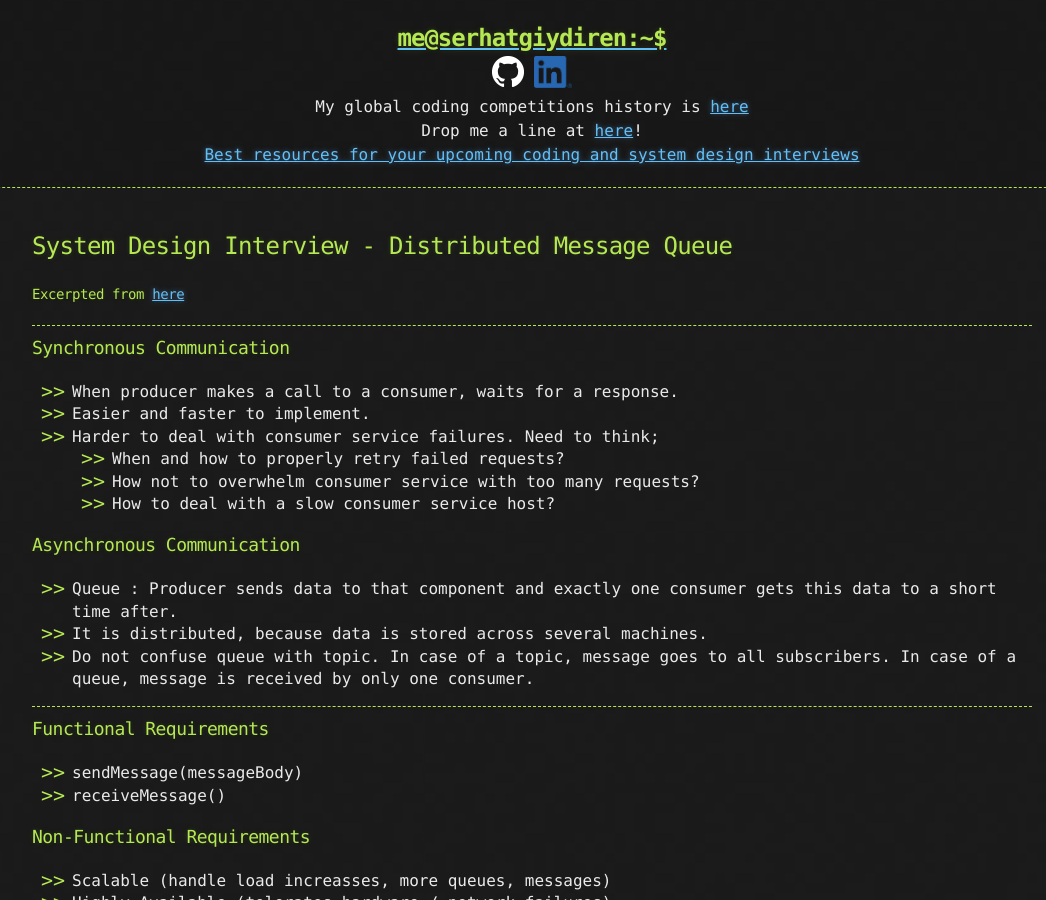
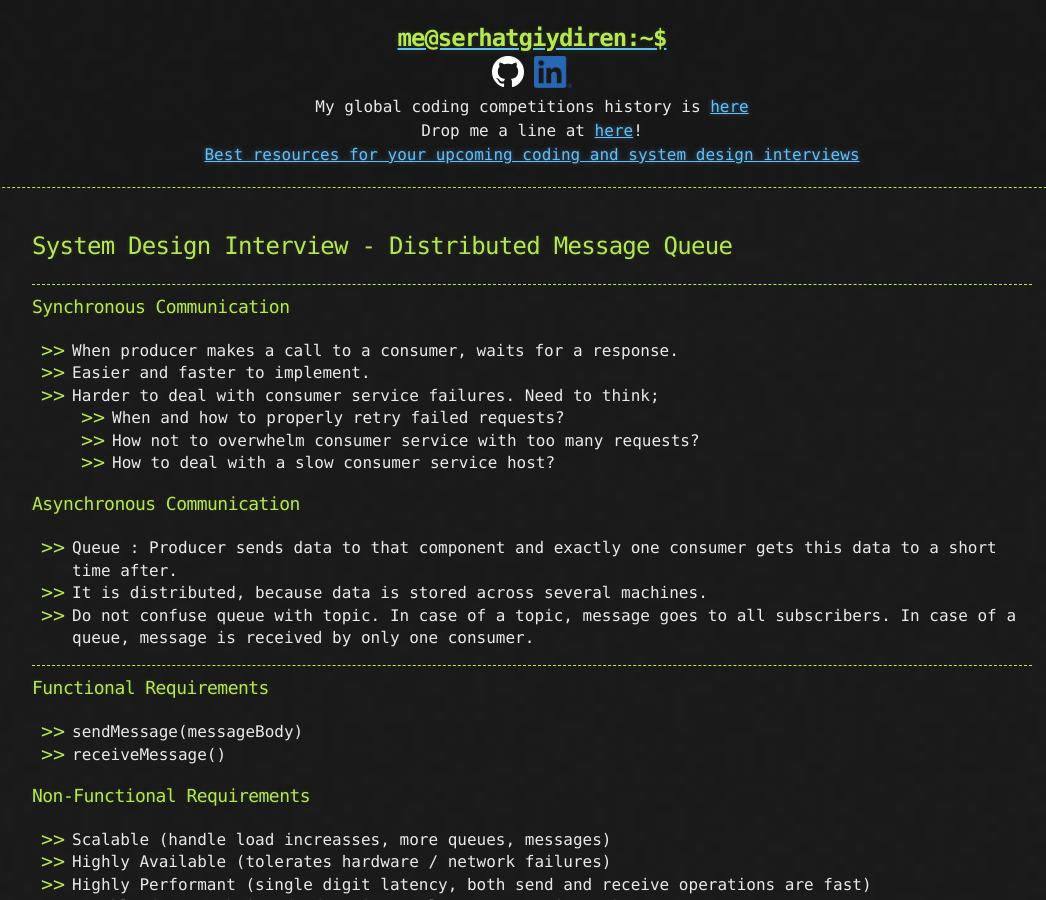
Before and after one commit to goodHunter27/serhatgiydiren.github.io, a Jekyll site: the page built from _posts/2022-01-14-system-design-interview-distributed-message-queue.md, in a window 1280 px wide and 900 px high. Shown: the whole window, without its empty margins (108-1154 px from the left). Built offline with Jekyll 4.4.1, drawn with Linux system fonts in a browser that asks for light colours.

Commit message:
Update 2022-01-14-system-design-interview-distributed-message-queue.md

```diff
--- a/_posts/2022-01-14-system-design-interview-distributed-message-queue.md
+++ b/_posts/2022-01-14-system-design-interview-distributed-message-queue.md
@@ -2,8 +2,6 @@
 title: System Design Interview - Distributed Message Queue
 published: true
 ---
-
-#### Excerpted from [here](https://youtu.be/iJLL-KPqBpM){:target="_blank"}
 
 -----------------------
 
```
Also changed, not shown: other parts of _posts/2022-01-14-system-design-interview-distributed-message-queue.md (+2 -0 lines).
